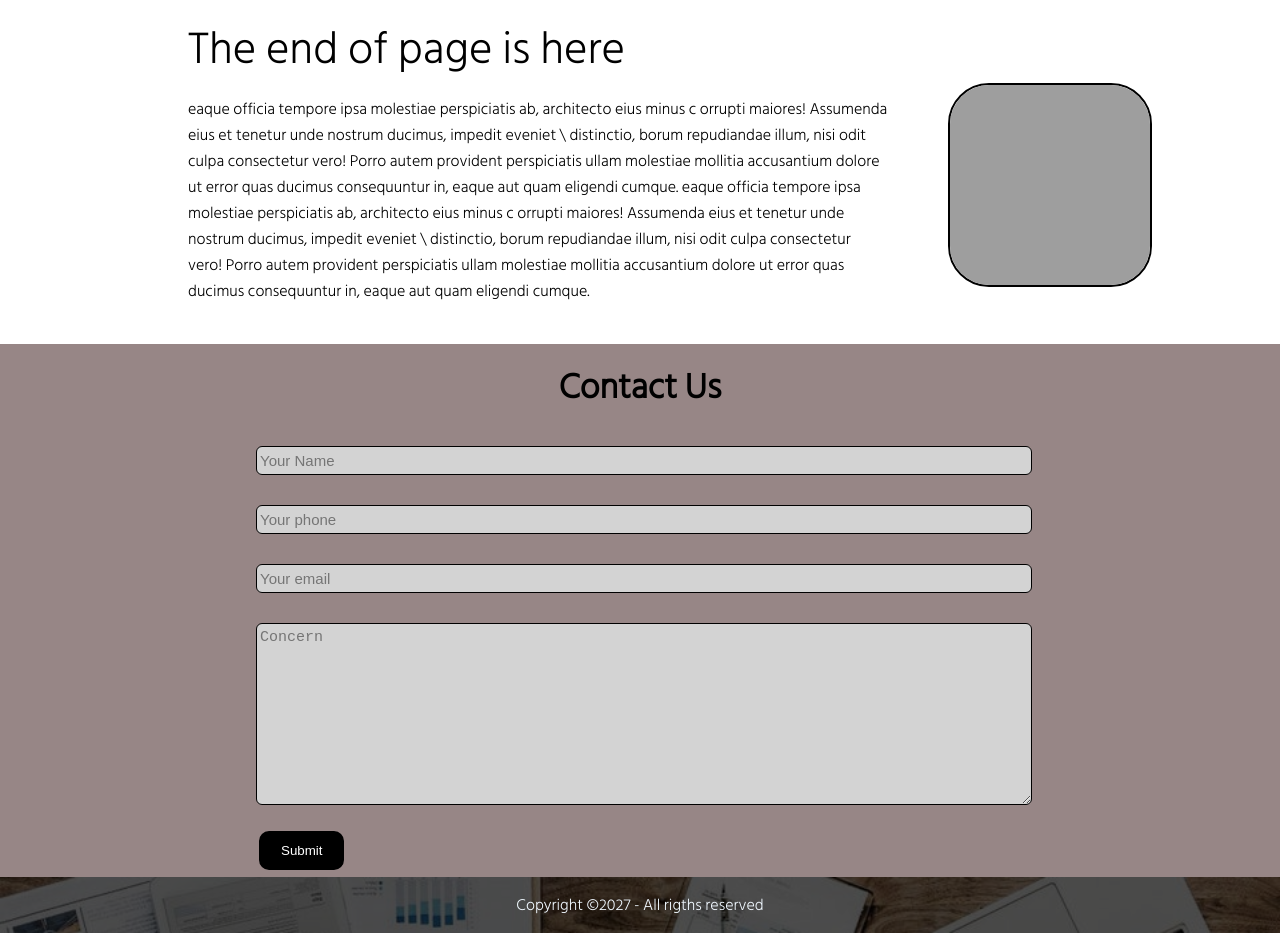
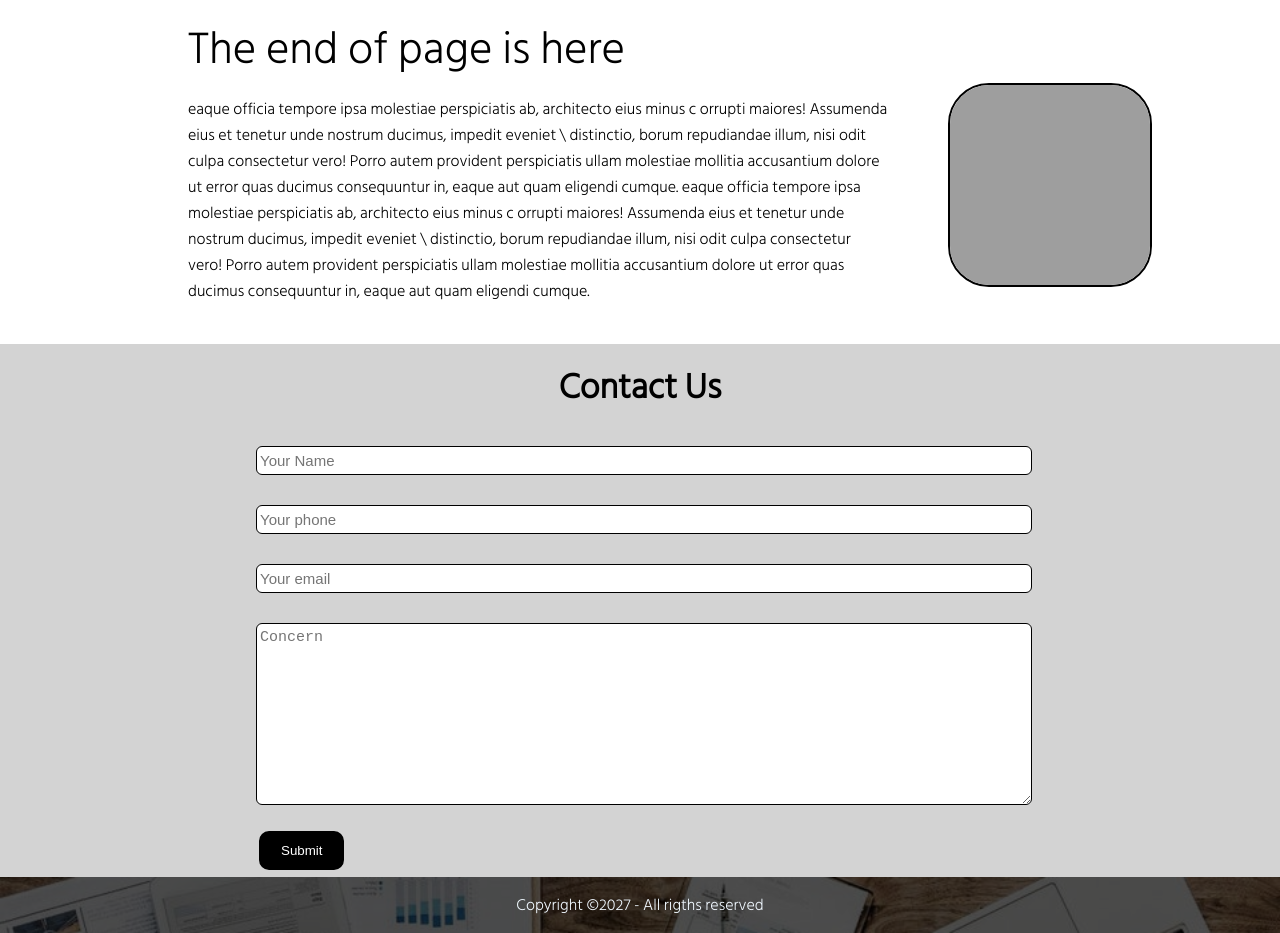
Before and after one commit to pranay-sd/frontendp1, a plain HTML site: page index.html in a window 1280 px wide. Shown: the part 1683-2616 px from the top of the page. Drawn offline with Linux system fonts and the light colour scheme; grey boxes are pictures that could not be loaded.

Commit message:
first commit

```diff
--- a/css/style.css
+++ b/css/style.css
@@ -60,6 +60,7 @@
     text-align: right;
     /* align-items: center; */
     justify-content: center;
+    padding: 0px 10px;
 }
 
 #search{
@@ -171,7 +172,7 @@
 
 .contact{
     /* height: 100vh; */
-    background-color: rgb(151, 134, 134);
+    background-color: lightgrey;
 }
 
 .text{
@@ -193,7 +194,7 @@
     border: 1px solid black;
     border-radius: 6px;
     font-size: 15px;
-    background-color: lightgray;
+    background-color: white;
 }
 
 .text-footer{
```
